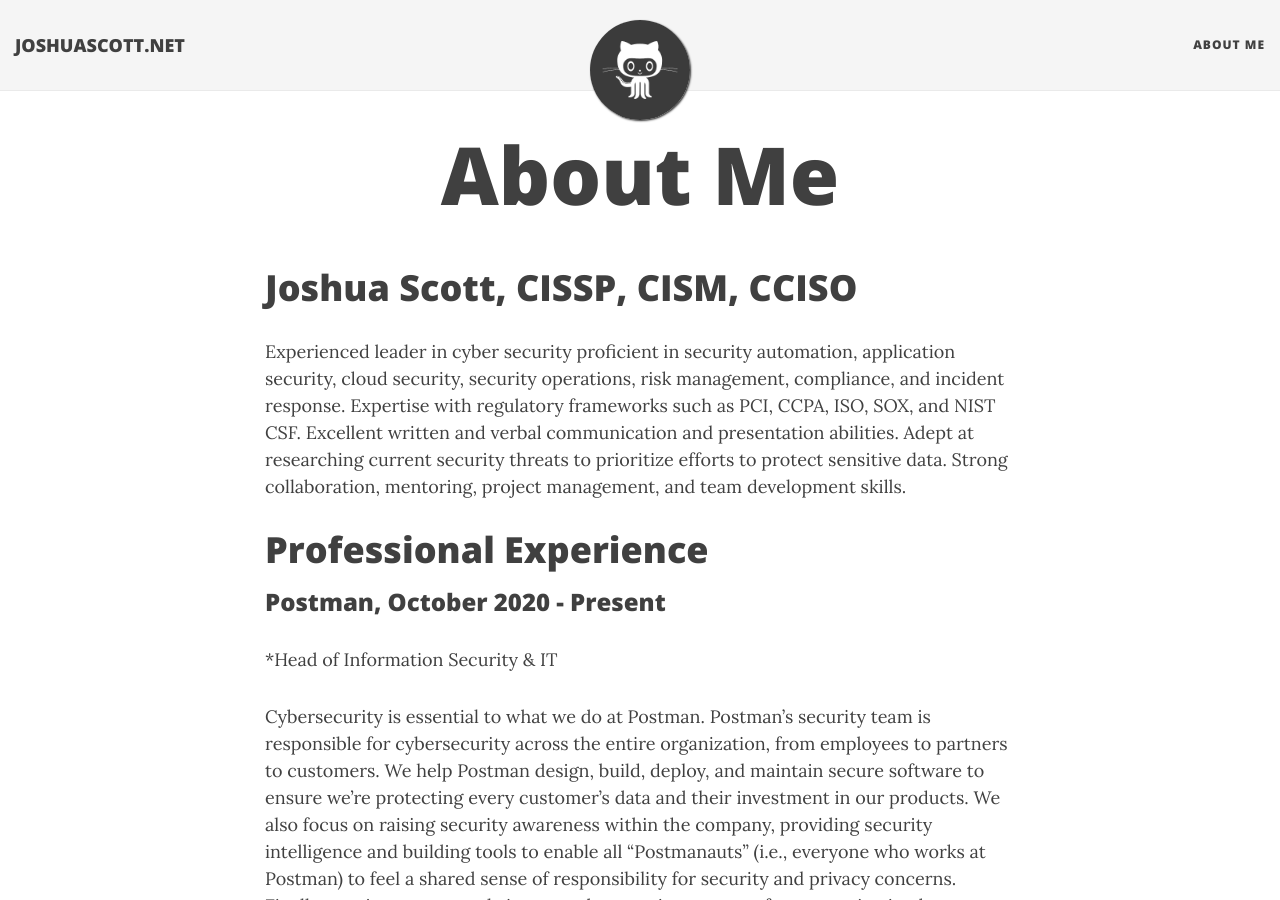
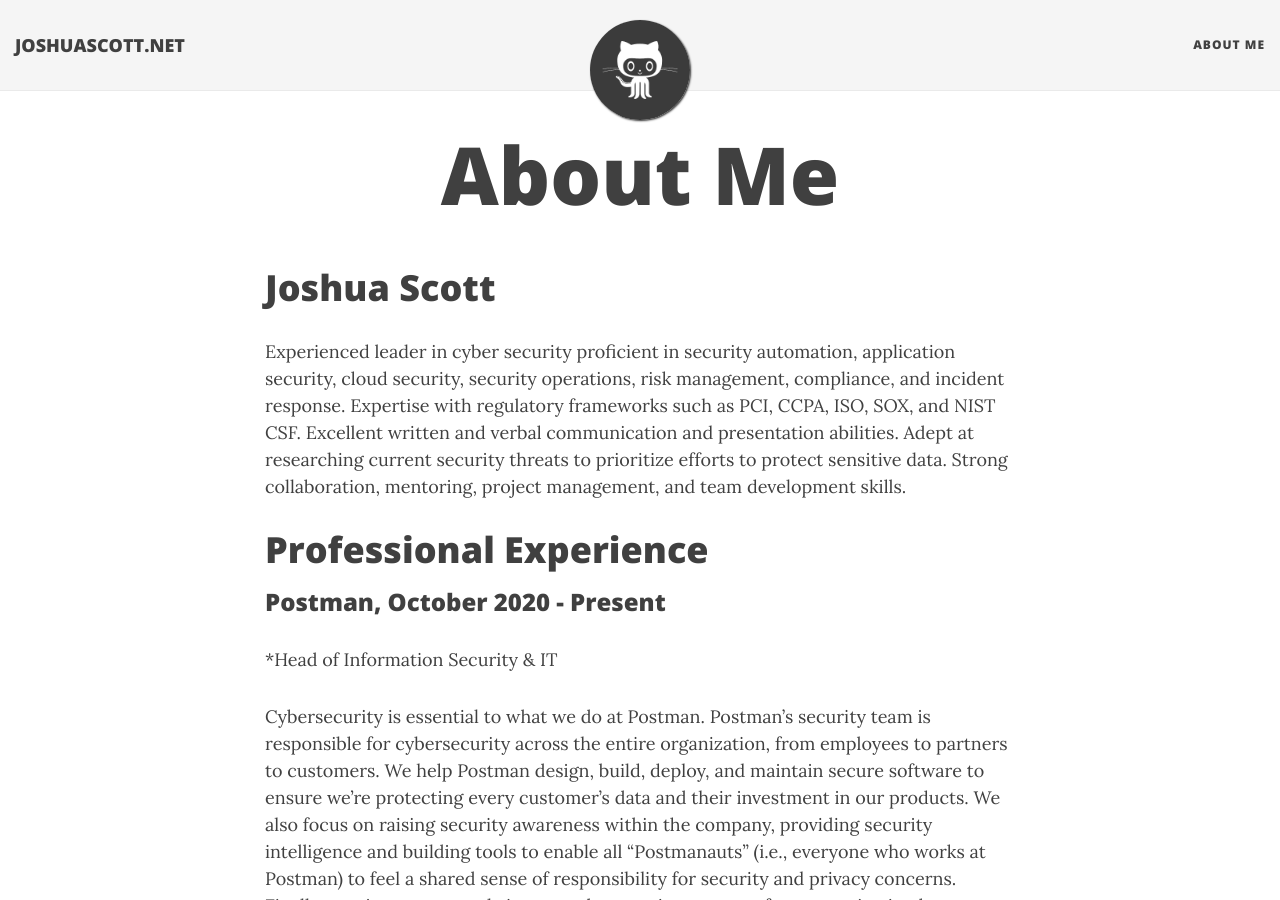
Before and after one commit to joshuascott94/joshuascott94.github.io, a Jekyll site: the page built from aboutme.md, in a window 1280 px wide and 900 px high. Built offline with Jekyll 4.4.1, drawn with Linux system fonts in a browser that asks for light colours; nearby versions of some CDN libraries; library files that are not in the unit come from our copies; a script that is not in the unit is left out; some of the changed text lies outside the part shown.

Commit message:
Minor Updates

```diff
--- a/aboutme.md
+++ b/aboutme.md
@@ -2,7 +2,7 @@
 layout: page
 title: About Me
 ---
-# Joshua Scott, CISSP, CISM, CCISO
+# Joshua Scott
 
 Experienced leader in cyber security proficient in security automation, application security, cloud security, security operations, risk management, compliance, and incident response. Expertise with regulatory frameworks such as PCI, CCPA, ISO, SOX, and NIST CSF. Excellent written and verbal communication and presentation abilities. Adept at researching current security threats to prioritize efforts to protect sensitive data. Strong collaboration, mentoring, project management, and team development skills.
 
@@ -45,4 +45,3 @@
 ### Education & Training
 Certified Information Systems Security Professional (CISSP)
 Certified Information Security Manager (CISM)
-Certified Chief Information Security Officer (CCISO)
```
Also changed, not shown: index.md (+1 -1 lines).
